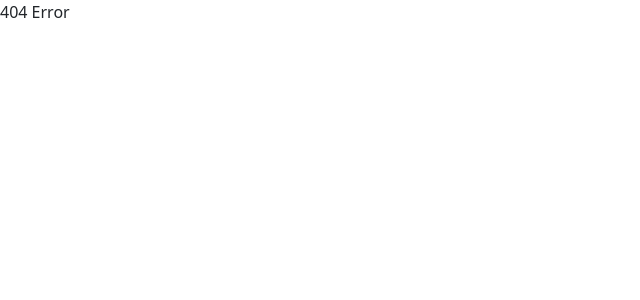
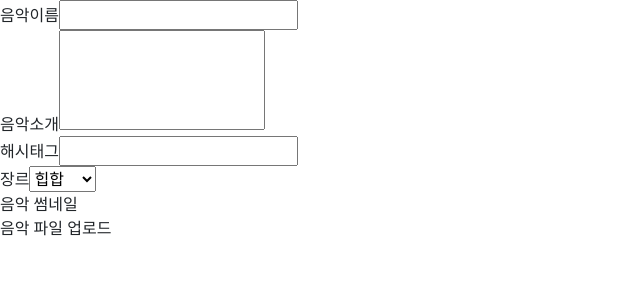
Before and after one commit to SWU-Hackathon-2022/frontend, a React (Create React App) app: page /upload_music in a window 1280 px wide. Shown: the top 300 px of the page, without its empty margins (0-640 px from the left). Built offline with nearby package versions, Linux system fonts and the light colour scheme.

Commit message:
[기능추가] 음악 업로드 페이지 작성중

```diff
--- a/package.json
+++ b/package.json
@@ -12,6 +12,7 @@
     "classnames": "^2.3.1",
     "react": "^18.2.0",
     "react-bootstrap": "^2.4.0",
+    "react-cookie": "^4.1.1",
     "react-dom": "^18.2.0",
     "react-router-dom": "^6.3.0",
     "react-scripts": "5.0.1",
@@ -46,5 +47,6 @@
   },
   "msw": {
     "workerDirectory": "public"
-  }
+  },
+  "proxy": "http://49.50.163.18:8080"
 }
--- a/src/App.js
+++ b/src/App.js
@@ -8,6 +8,7 @@ import Message from "./components/Message";
 import MessageReceived from "./components/MessageReceived";
 import MessageSend from "./components/MessageSend";
 import MyPage from "./components/MyPage";
+import UploadMusic from "./components/UploadMusic";
 
 const App = () => {
   return (
@@ -20,8 +21,12 @@ const App = () => {
           <Route path="/mypage" element={<MyPage />}></Route>
           <Route path="*" element={<NotFound />}></Route>
           <Route path="/message" element={<Message />}></Route>
-          <Route path="/message_received/:id" element={<MessageReceived />}></Route>
+          <Route
+            path="/message_received/:id"
+            element={<MessageReceived />}
+          ></Route>
           <Route path="/message_send" element={<MessageSend />}></Route>
+          <Route path="/upload_music" element={<UploadMusic />}></Route>
         </Routes>
       </BrowserRouter>
     </div>
--- a/src/components/Login.js
+++ b/src/components/Login.js
@@ -1,5 +1,6 @@
 import { Fragment, useState } from "react";
 import { Link, useNavigate } from "react-router-dom";
+import { Cookies } from "react-cookie";
 import { Col, Row, Card, Form, Button, Image } from "react-bootstrap";
 
 import Logo from "../assets/images/logo.png";
@@ -37,16 +38,24 @@ const Login = () => {
     navigate("/");
   };
 
-  const triggerLoginHandler = async () => {
+  const triggerLoginHandler = async (e) => {
+    e.preventDefault();
     const response = await axios.post(
       `${baseURL}/login`,
-      JSON.stringify({
+      {
         loginId: nickname,
         password: password,
-      })
+      },
+      {
+        "Content-Type": "application/json",
+        "Access-Control-Allow-Origin": "*",
+        withCredentials: true,
+      }
     );
 
-    console.log(response);
+    const responseData = await response.data.result;
+    const responseCookieValue = responseData.cookieValue;
+    navigate("/mypage");
   };
 
   return (
@@ -68,7 +77,7 @@ const Login = () => {
                 </span>
               </div>
               {/* Form */}
-              <Form onSubmit={loginUser}>
+              <Form onSubmit={triggerLoginHandler}>
                 <Row>
                   <Col lg={12} md={12} className="mb-3">
                     {/* Username */}
@@ -97,15 +106,11 @@ const Login = () => {
 
                   <Col lg={12} md={12} className="mb-0 d-grid gap-2">
                     {/* Button */}
-                    <Link to="/MyPage">
-                      <Button
-                        variant="primary"
-                        type="submit"
-                        onClick={triggerLoginHandler}
-                      >
-                        로그인
-                      </Button>
-                    </Link>
+                    {/* <Link to="/MyPage"> */}
+                    <Button variant="primary" type="submit">
+                      로그인
+                    </Button>
+                    {/* </Link> */}
                   </Col>
                 </Row>
               </Form>
--- a/src/components/Main.js
+++ b/src/components/Main.js
@@ -19,6 +19,7 @@ const Main = (props) => {
     const getMusicListDataFromServer = async () => {
       const response = await axios.get(`${baseURL}/music/0`, {
         "Content-Type": "application/json",
+        "Access-Control-Allow-Origin": "*",
       });
 
       const responseData = await response.data;
--- a/src/components/MyPage.js
+++ b/src/components/MyPage.js
@@ -1,6 +1,7 @@
 import classes from "../assets/css/MyPage.module.css";
 import axios from "axios";
 import { useEffect, useState } from "react";
+import { useLocation } from "react-router-dom";
 
 const baseURL = "http://49.50.163.18:8080";
 
@@ -17,9 +18,9 @@ const MyPage = () => {
     const getUserDataFromServer = async () => {
       const response = await axios.get(`${baseURL}/mypage`, {
         "Content-Type": "application/json",
+        "Cross-Control-Allow-Origin": "*",
       });
       const responseData = await response.data.result;
-      console.log(responseData);
       getMyPageData(responseData);
     };
 
@@ -66,7 +67,7 @@ const MyPage = () => {
               src={require("../assets/images/header__img.png")}
               alt="임시이미지"
             />
-            <p className={classes.Profile__Nickname}>{myPageData.nickName}</p>
+            <p className={classes.Profile__Nickname}>{myPageData?.nickName}</p>
             <p className={classes.Profile__NicknameAt}>@user_id</p>
           </div>
         </div>
@@ -95,12 +96,12 @@ const MyPage = () => {
               </svg>
               <p>주 장르</p>
             </div>
-            <p>{myPageData.genreList.join(", ")}</p>
+            <p>{myPageData?.genreList.join(", ")}</p>
           </div>
         </div>
         <div className={classes.MainGenre__triangle}></div>
         <div className={classes.MyPage__grid}>
-          {myPageData.musicResList.map((el, idx) => {
+          {myPageData?.musicResList.map((el, idx) => {
             return (
               <div className={classes.MyPage__gridItem} key={idx}>
                 <div className={classes.MyPage__gridItemTag}>
--- /dev/null
+++ b/src/components/UploadMusic.js
@@ -0,0 +1,86 @@
+import classes from "../assets/css/UploadMusic.module.css";
+import { useState } from "react";
+
+const UploadMusic = () => {
+  const [uploadMusicData, setUploadMusicData] = useState({
+    musicName: "",
+    introduction: "",
+    hashTag: "",
+    genre: "",
+    musicThumbnail: "",
+    musicFile: "",
+  });
+
+  return (
+    <div>
+      <form>
+        <div>
+          <label htmlFor="musicName">음악이름</label>
+          <input
+            onChange={(e) =>
+              setUploadMusicData({
+                ...uploadMusicData,
+                musicName: e.target.value,
+              })
+            }
+            type="text"
+            name="musicName"
+            id="musicName"
+          ></input>
+        </div>
+        <div>
+          <label htmlFor="introduce">음악소개</label>
+          <textarea
+            onChange={(e) =>
+              setUploadMusicData({
+                ...uploadMusicData,
+                introduction: e.target.value,
+              })
+            }
+            type="text"
+            name="introduce"
+            id="introduce"
+            style={{
+              height: "100px",
+              resize: "none",
+            }}
+          ></textarea>
+        </div>
+        <div>
+          <label htmlFor="hashTag">해시태그</label>
+          <input
+            // onChange={e => }
+            type="text"
+            name="hashTag"
+            id="hadhTag"
+          ></input>
+        </div>
+
+        <div>
+          <label>장르</label>
+          <select defaultValue={""}>
+            <option value="HIP_HOP">힙합</option>
+            <option value="POP">POP</option>
+            <option value="ROCK">락</option>
+            <option value="JAZZ">재즈</option>
+            <option value="BALLAD">발라드</option>
+            <option value="DANCE">댄스</option>
+            <option value="DISCO">디스코</option>
+            <option value="R_B">R&B</option>
+            <option value="INDIE">인디</option>
+          </select>
+        </div>
+
+        <div>
+          <label>음악 썸네일</label>
+        </div>
+
+        <div>
+          <label>음악 파일 업로드</label>
+        </div>
+      </form>
+    </div>
+  );
+};
+
+export default UploadMusic;
--- a/src/index.js
+++ b/src/index.js
@@ -2,16 +2,19 @@ import React from "react";
 import ReactDOM from "react-dom/client";
 import App from "./App";
 import { worker } from "./mocks/worker";
+import { CookiesProvider } from "react-cookie";
 import "bootstrap/dist/css/bootstrap.min.css";
 
 const root = ReactDOM.createRoot(document.getElementById("root"));
 
 if (process.env.NODE_ENV === "development") {
-  worker.start();
+  // worker.start();
 }
 
 root.render(
   <React.StrictMode>
-    <App />
+    <CookiesProvider>
+      <App />
+    </CookiesProvider>
   </React.StrictMode>
 );
```
Also changed, not shown: src/assets/css/UploadMusic.module.css (added), 1 other file (tests, documents, lock files or other folders).
